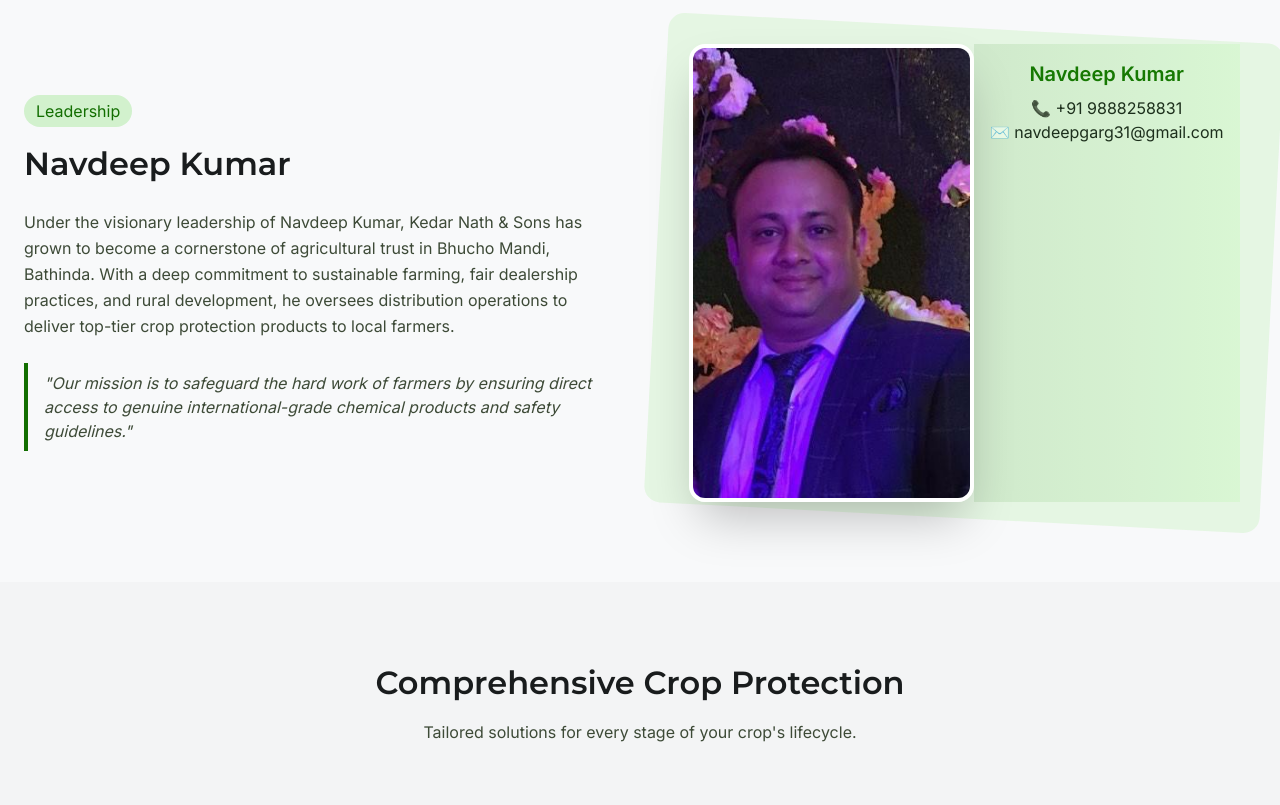
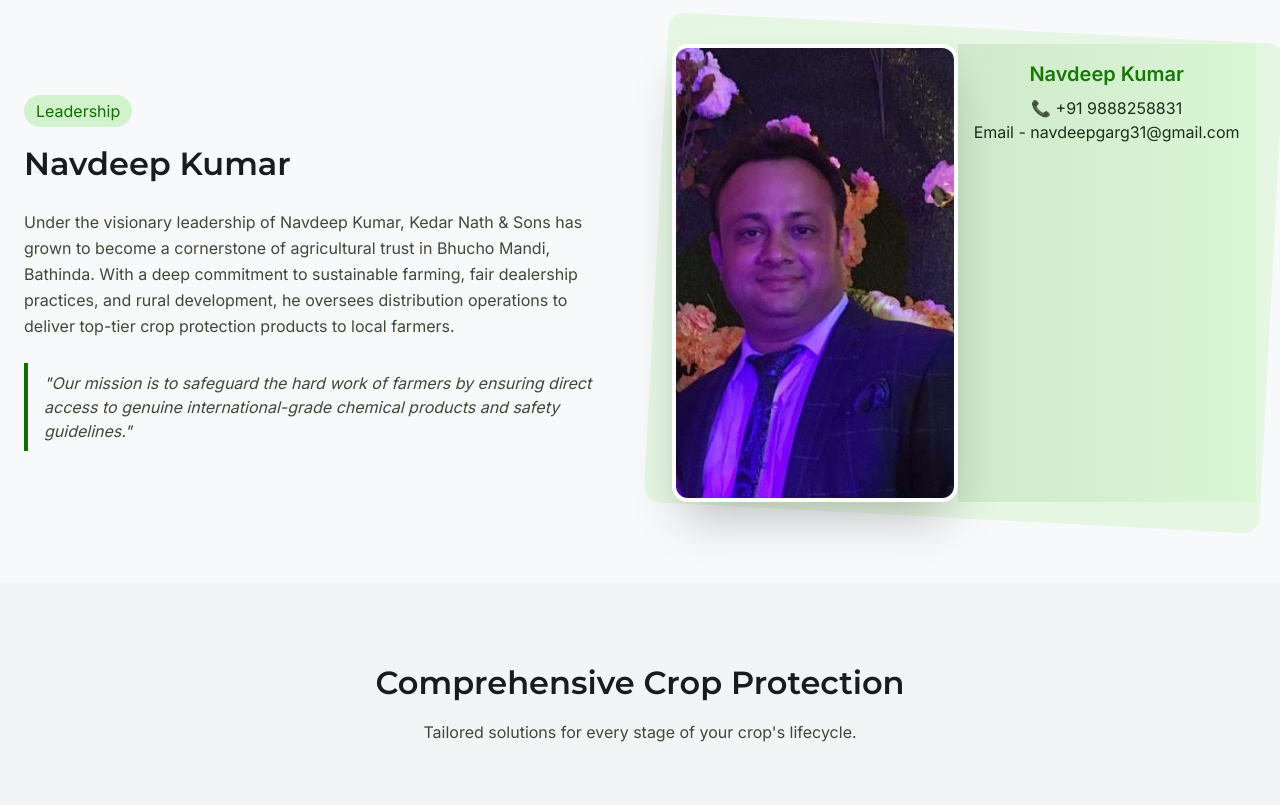
Before and after one commit to Lakshgarg321/KNS, a website: page index.html in a window 1280 px wide. Shown: the part 1380-2185 px from the top of the page. Drawn offline with nearby package versions, Linux system fonts and the light colour scheme.

Commit message:
Update index.html

```diff
--- a/index.html
+++ b/index.html
@@ -309,7 +309,7 @@
     </p>
 
     <p class="break-all">
-        ✉️ navdeepgarg31@gmail.com
+        Email - navdeepgarg31@gmail.com
     </p>
 </div>
                 </div>
```
